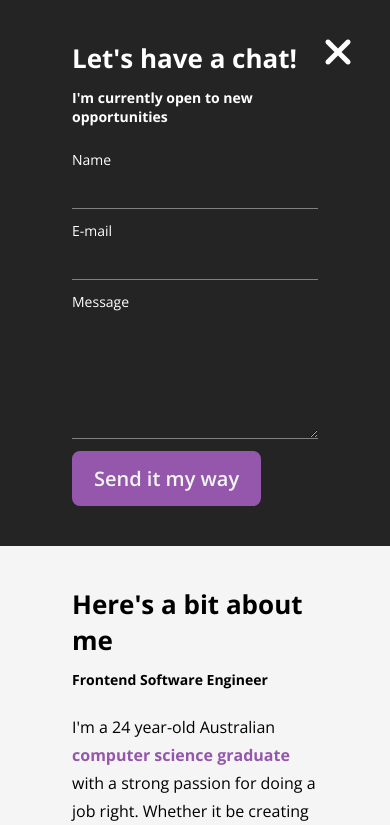
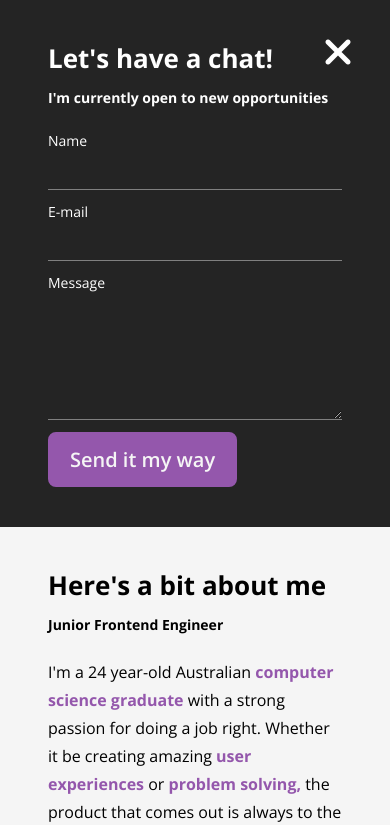
Before and after one commit to woodforde/eportfolio, a plain HTML site: page index.html in a window 390 px wide. Both pictures are taken after a click on the button 316 px from the left and 770 px from the top of the page. Shown: the top 825 px of the page. Drawn offline with nearby package versions, Linux system fonts and the light colour scheme.

Commit message:
fixed some responsiveness issues

```diff
--- a/index.html
+++ b/index.html
@@ -127,7 +127,7 @@
         <div class="modal">
             <div class="modal__half modal__left">
                 <h3>Here's a bit about me</h3>
-                <h4>Frontend Software Engineer</h4>
+                <h4>Junior Frontend Engineer</h4>
                 <p>
                     I'm a 24 year-old Australian <b class="highlight">computer science graduate</b>
                     with a strong passion for doing a job right. Whether it be creating amazing
--- a/styles.css
+++ b/styles.css
@@ -642,6 +642,17 @@ footer {
     }
 }
 
+/* Modal Specific Breakpoint */
+@media (max-width: 680px) {
+    .modal {
+        height: auto;
+        flex-direction: column-reverse;
+    }
+    .modal__half {
+        width: 100%;
+    }
+}
+
 /* Small phones */
 @media (max-width: 480px) {
     .navLink:first-child {
@@ -655,12 +666,8 @@ footer {
         font-size: 18px;
     }
 
-    .modal {
-        height: auto;
-        flex-direction: column-reverse;
-    }
     .modal__half {
-        width: 100%;
+        padding: 40px 48px;
     }
 
     .technicalSkill {
```
